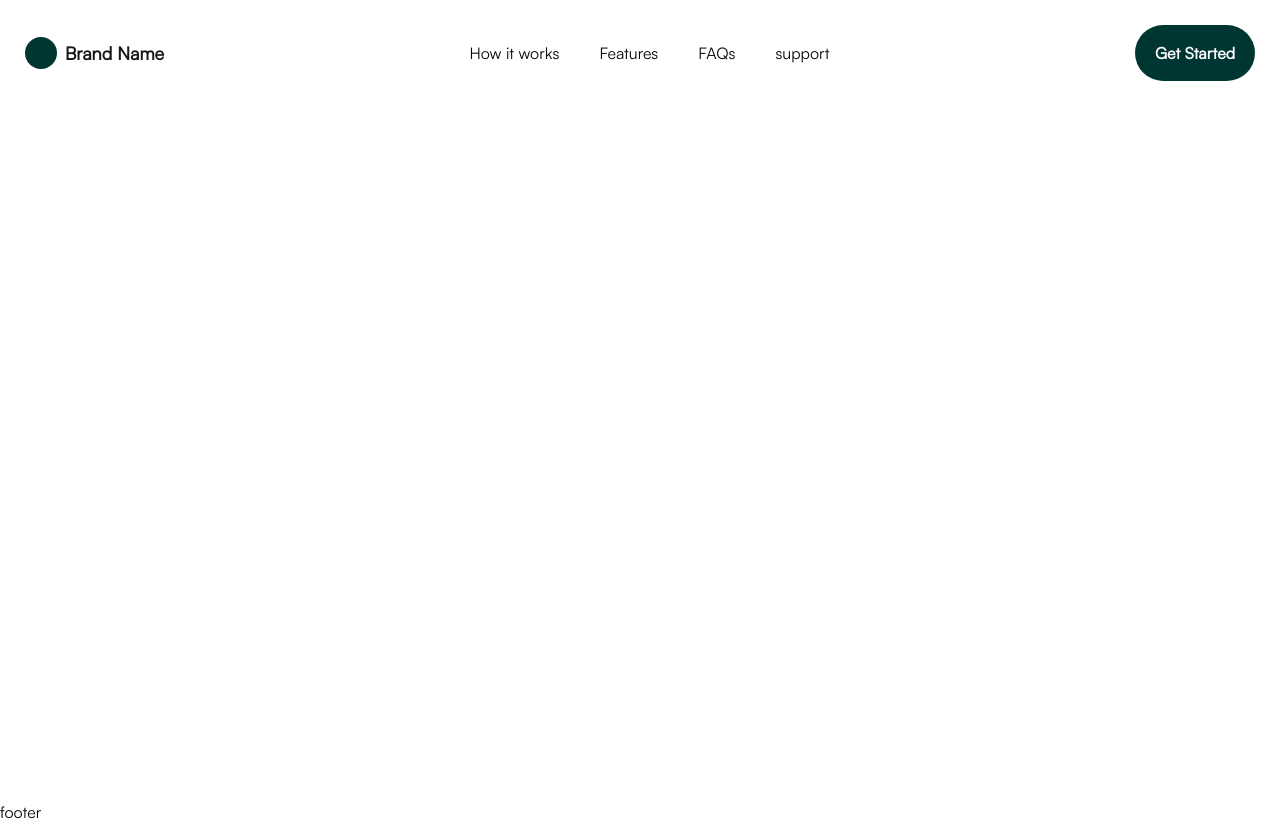
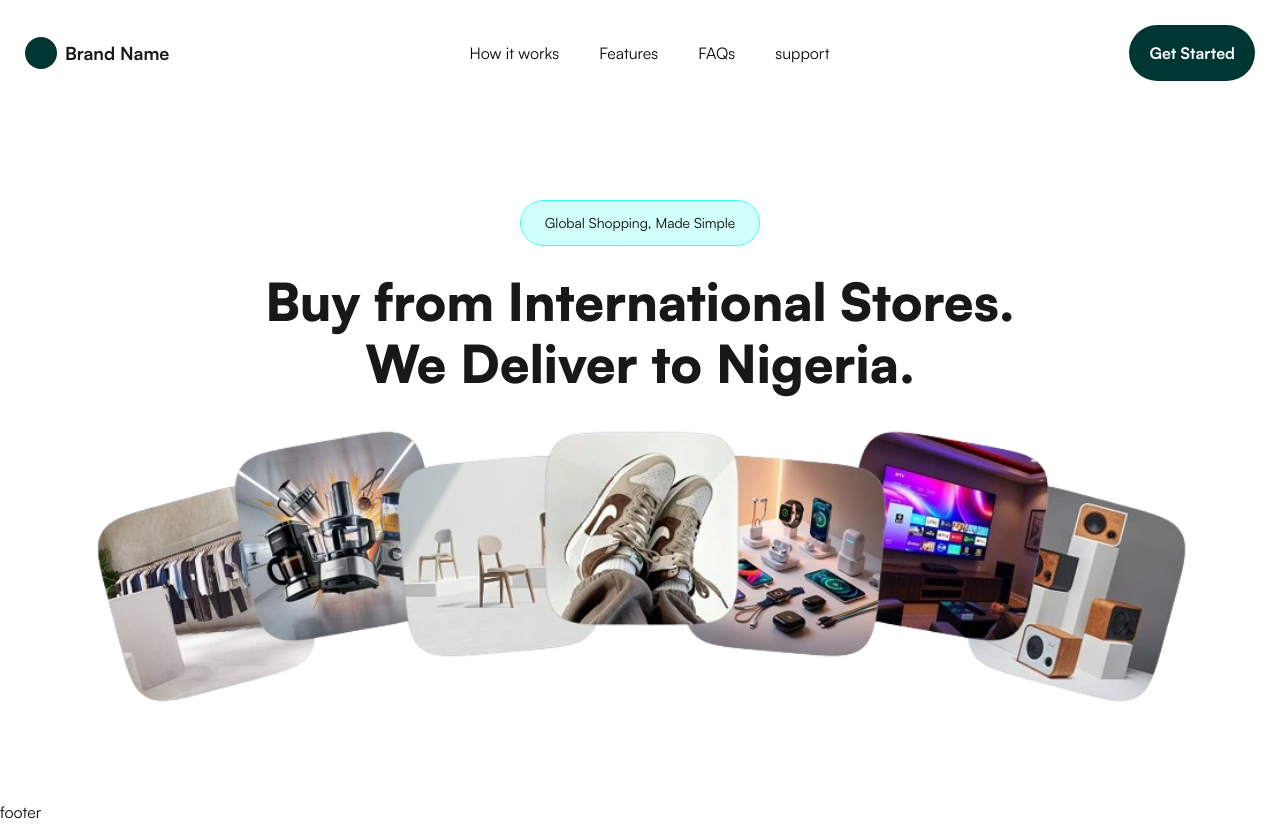
Before and after one commit to HenryAgu/seismic, a Next.js app: page / in a window 1280 px wide. Built offline with nearby package versions, Linux system fonts and the light colour scheme.

Commit message:
feat: hero

```diff
--- a/app/globals.css
+++ b/app/globals.css
@@ -5,6 +5,9 @@
 
 :root {
   --primary: #003631;
+  --primary-50: #d1fffb;
+  --primary-200: #47ffee;
+  --gray-700: #717171;
   --gray-950: #181818;
   --gray-200: #ededed;
   --radius: 0.625rem;
@@ -44,6 +47,9 @@
   --color-background: var(--background);
   --color-foreground: var(--foreground);
   --color-primary: var(--primary);
+  --color-primary-50: var(--primary-50);
+  --color-primary-200: var(--primary-200);
+  --color-gray-700: var(--gray-700);
   --color-gray-950: var(--gray-950);
   --color-gray-200: var(--gray-200);
   --color-sidebar-ring: var(--sidebar-ring);
--- a/app/layout.tsx
+++ b/app/layout.tsx
@@ -4,9 +4,31 @@ import "./globals.css";
 import Navbar from "@/components/shared/navbar";
 import Footer from "@/components/shared/footer";
 
-const satoshi = localFont({
-  src: './fonts/Satoshi-Regular.otf',
-})
+export const satoshi = localFont({
+  variable: "--font-satoshi",
+  src: [
+    {
+      path: "./fonts/Satoshi-Regular.otf",
+      weight: "400",
+      style: "normal",
+    },
+    {
+      path: "./fonts/Satoshi-Medium.otf",
+      weight: "500",
+      style: "normal",
+    },
+    {
+      path: "./fonts/Satoshi-Bold.otf",
+      weight: "700",
+      style: "normal",
+    },
+    {
+      path: "./fonts/Satoshi-Black.otf",
+      weight: "900",
+      style: "normal",
+    },
+  ],
+});
 
 export const metadata: Metadata = {
   title: "Create Next App",
--- a/components/hero.tsx
+++ b/components/hero.tsx
@@ -1,9 +1,27 @@
+import localFont from "next/font/local";
+import Image from "next/image";
+
 const Hero = () => {
   return (
-    <div>
-      Hero
-    </div>
-  )
-}
+    <section className="pt-50 flex flex-col gap-y-6">
+      <div className="flex flex-col items-center w-full gap-y-6">
+        <span className="bg-primary-50 border-[0.5px] border-primary-200 rounded-full py-3 px-6 w-fit text-sm font-normal custom-text-tracking">
+          Global Shopping, Made Simple
+        </span>
+        <h1 className="text-gray-950 text-center font-black text-[52px] leading-[62.4px]">
+          Buy from International Stores. <br /> We Deliver to Nigeria.
+        </h1>
+      </div>
+      <Image
+        src="/hero.webp"
+        width={1100}
+        height={296}
+        className="aspect-1100/296 object-cover flex items-center justify-center mx-auto"
+        alt="hero-image"
+      />
+      <div className="flex flex-col gap-y-6"></div>
+    </section>
+  );
+};
 
-export default Hero
+export default Hero;
```
Also changed, not shown: public/hero.webp (added).
